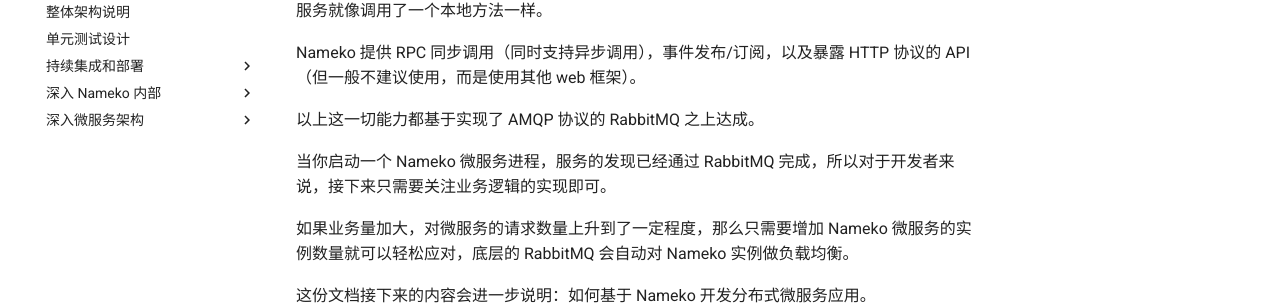
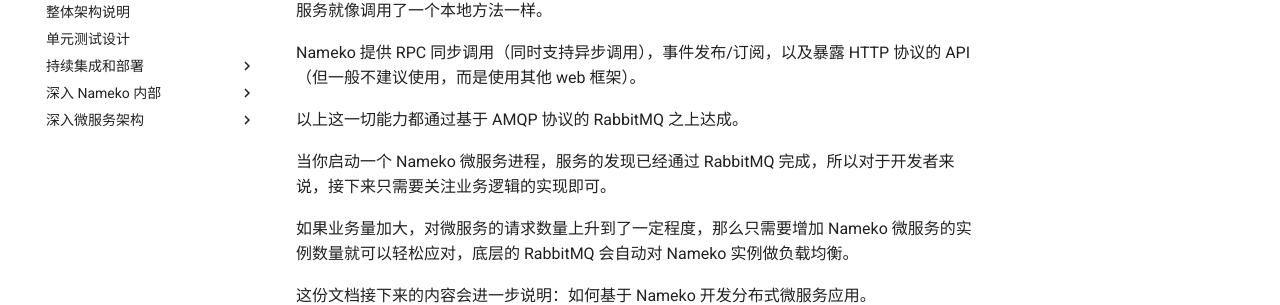
Before and after one commit to Bryanthelol/nameko-plus-doc, an MkDocs documentation site: the page built from docs/index.md, in a window 1280 px wide and 1081 px high. Shown: the part 207-512 px from the top of the window. Built offline with MkDocs 1.6.1 and Material for MkDocs 9.7.7, drawn with Linux system fonts in a browser that asks for light colours.

Commit message:
update doc

```diff
--- a/docs/index.md
+++ b/docs/index.md
@@ -13,7 +13,7 @@
 
 Nameko 提供 RPC 同步调用（同时支持异步调用），事件发布/订阅，以及暴露 HTTP 协议的 API（但一般不建议使用，而是使用其他 web 框架）。
 
-以上这一切能力都基于实现了 AMQP 协议的 RabbitMQ 之上达成。
+以上这一切能力都通过基于 AMQP 协议的 RabbitMQ 之上达成。
 
 当你启动一个 Nameko 微服务进程，服务的发现已经通过 RabbitMQ 完成，所以对于开发者来说，接下来只需要关注业务逻辑的实现即可。
 
```
